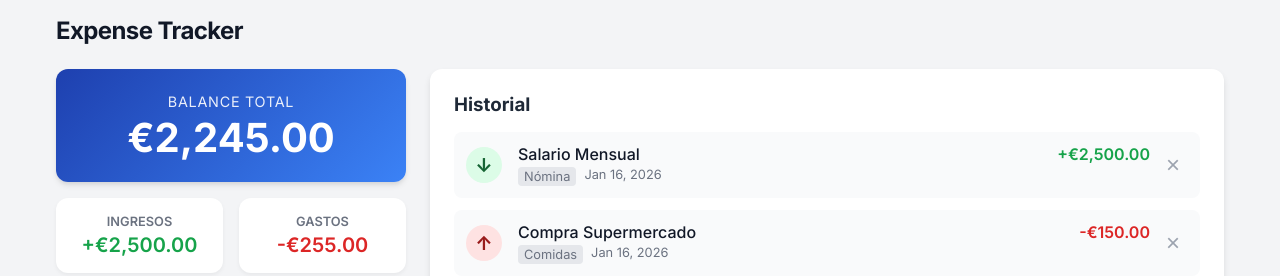
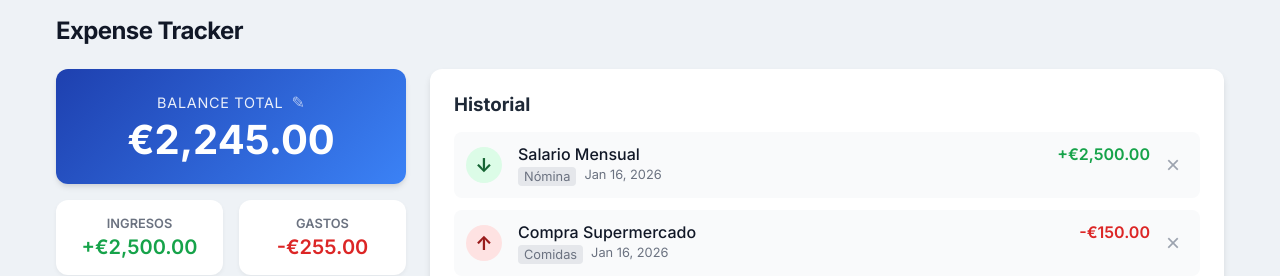
Before and after one commit to Devalent20/expense_tracker, an Angular app: page / in a window 1280 px wide. Shown: the top 276 px of the page. Built offline with nearby package versions, Linux system fonts and the light colour scheme.

Commit message:
Ajustes menores

```diff
--- a/src/app/components/add-transaction/add-transaction.component.ts
+++ b/src/app/components/add-transaction/add-transaction.component.ts
@@ -21,6 +21,13 @@ export class AddTransactionComponent {
     type: ['expense' as TransactionType, Validators.required],
     category: ['Otros', Validators.required]
   });
+
+  constructor() {
+    this.transactionForm.get('type')?.valueChanges.subscribe(type => {
+      const defaultCategory = type === 'income' ? 'Ahorros' : 'Otros';
+      this.transactionForm.patchValue({ category: defaultCategory });
+    });
+  }
 
   expenseCategories: ExpenseCategory[] = ['Juegos', 'Comidas', 'Compras', 'Viajes', 'Suscripciones', 'Regalos', 'Otros'];
   incomeCategories: IncomeCategory[] = ['Ahorros', 'Nómina', 'Bizum'];
--- a/src/app/components/balance-card/balance-card.component.css
+++ b/src/app/components/balance-card/balance-card.component.css
@@ -12,6 +12,7 @@
   border-radius: 12px;
   text-align: center;
   box-shadow: 0 4px 6px -1px rgba(0, 0, 0, 0.1), 0 2px 4px -1px rgba(0, 0, 0, 0.06);
+  position: relative;
 }
 
 .main-balance .label {
@@ -20,6 +21,25 @@
   text-transform: uppercase;
   letter-spacing: 0.05em;
   margin-bottom: 0.5rem;
+  display: flex;
+  justify-content: center;
+  align-items: center;
+  gap: 0.5rem;
+}
+
+.edit-btn {
+  background: none;
+  border: none;
+  color: white;
+  opacity: 0.7;
+  cursor: pointer;
+  font-size: 1rem;
+  padding: 0;
+  transition: opacity 0.2s;
+}
+
+.edit-btn:hover {
+  opacity: 1;
 }
 
 .main-balance .amount {
@@ -32,11 +52,54 @@
   color: #fca5a5;
 }
 
+/* Edit Form Styles */
+.edit-form {
+  display: flex;
+  justify-content: center;
+  gap: 0.5rem;
+  margin-top: 0.5rem;
+}
+
+.edit-form input {
+  padding: 0.5rem;
+  border-radius: 6px;
+  border: none;
+  width: 120px;
+  font-size: 1.2rem;
+  text-align: center;
+  font-weight: 600;
+  color: #1e40af;
+}
+
+.edit-form button {
+  padding: 0.5rem 0.8rem;
+  border-radius: 6px;
+  border: none;
+  cursor: pointer;
+  font-weight: 600;
+  transition: background 0.2s;
+}
+
+.edit-form button:first-of-type {
+  background: #16a34a; /* Green OK */
+  color: white;
+}
+
+.edit-form .cancel-btn {
+  background: rgba(255, 255, 255, 0.2);
+  color: white;
+}
+
+.edit-form button:hover {
+  opacity: 0.9;
+}
+
 .breakdown {
   display: flex;
   gap: 1rem;
 }
 
+/* ... existing breakdown styles ... */
 .card {
   flex: 1;
   background: white;
--- a/src/app/components/balance-card/balance-card.component.html
+++ b/src/app/components/balance-card/balance-card.component.html
@@ -1,8 +1,19 @@
+
 <div class="balance-container">
   <div class="main-balance">
-    <div class="label">Balance Total</div>
-    <div class="amount" [class.negative]="totalBalance() < 0">
+    <div class="label">
+      Balance Total
+      <button class="edit-btn" (click)="toggleEdit()" title="Editar balance">✎</button>
+    </div>
+
+    <div *ngIf="!isEditing" class="amount" [class.negative]="totalBalance() < 0">
       {{ totalBalance() | currency:'EUR' }}
+    </div>
+
+    <div *ngIf="isEditing" class="edit-form">
+      <input #balanceInput type="number" [value]="totalBalance()" (keyup.enter)="saveBalance(balanceInput.value)" placeholder="0.00">
+      <button (click)="saveBalance(balanceInput.value)">OK</button>
+      <button (click)="toggleEdit()" class="cancel-btn">✕</button>
     </div>
   </div>
 
--- a/src/app/components/balance-card/balance-card.component.ts
+++ b/src/app/components/balance-card/balance-card.component.ts
@@ -15,4 +15,18 @@ export class BalanceCardComponent {
   totalBalance = this.transactionService.totalBalance;
   totalIncome = this.transactionService.totalIncome;
   totalExpense = this.transactionService.totalExpense;
+
+  isEditing = false;
+
+  toggleEdit() {
+    this.isEditing = !this.isEditing;
+  }
+
+  saveBalance(amount: string) {
+    const value = parseFloat(amount);
+    if (!isNaN(value)) {
+      this.transactionService.updateInitialBalance(value);
+    }
+    this.isEditing = false;
+  }
 }
--- a/src/app/services/transaction.service.ts
+++ b/src/app/services/transaction.service.ts
@@ -40,10 +40,12 @@ export class TransactionService {
     }
   ]);
 
+  private initialBalance = signal<number>(0);
+
   readonly allTransactions = this.transactions.asReadonly();
 
   readonly totalBalance = computed(() =>
-    this.transactions().reduce((acc, t) => t.type === 'income' ? acc + t.amount : acc - t.amount, 0)
+    this.initialBalance() + this.transactions().reduce((acc, t) => t.type === 'income' ? acc + t.amount : acc - t.amount, 0)
   );
 
   readonly totalIncome = computed(() =>
@@ -70,4 +72,12 @@ export class TransactionService {
   deleteTransaction(id: string) {
     this.transactions.update(items => items.filter(t => t.id !== id));
   }
+
+  updateInitialBalance(newTotal: number) {
+    const currentIncome = this.totalIncome();
+    const currentExpense = this.totalExpense();
+    const currentNet = currentIncome - currentExpense;
+    // initial = desired_total - (income - expense)
+    this.initialBalance.set(newTotal - currentNet);
+  }
 }
--- a/src/styles.css
+++ b/src/styles.css
@@ -5,7 +5,7 @@ html, body {
   margin: 0;
   padding: 0;
   font-family: 'Inter', system-ui, -apple-system, sans-serif;
-  background-color: #f3f4f6;
+  background-color: #eef2f6;
   color: #1f2937;
   height: 100%;
 }
```
